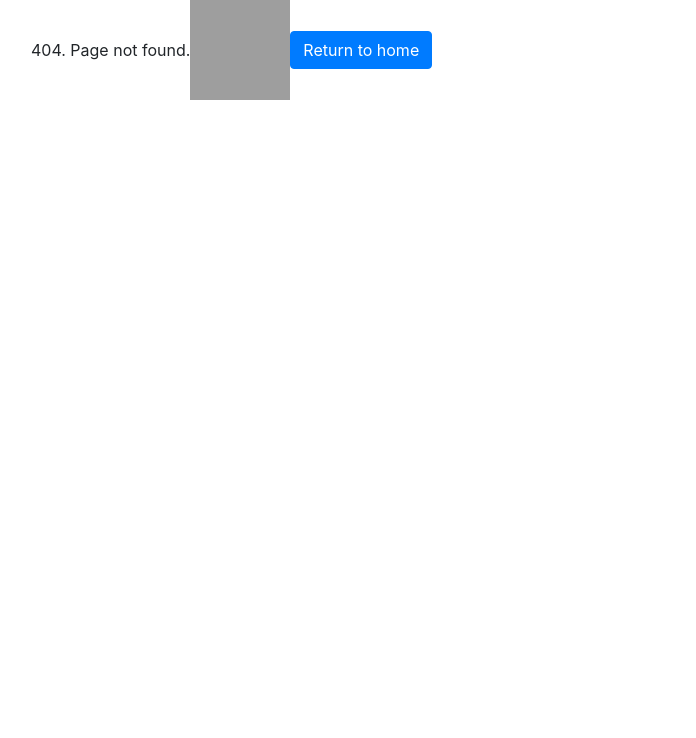
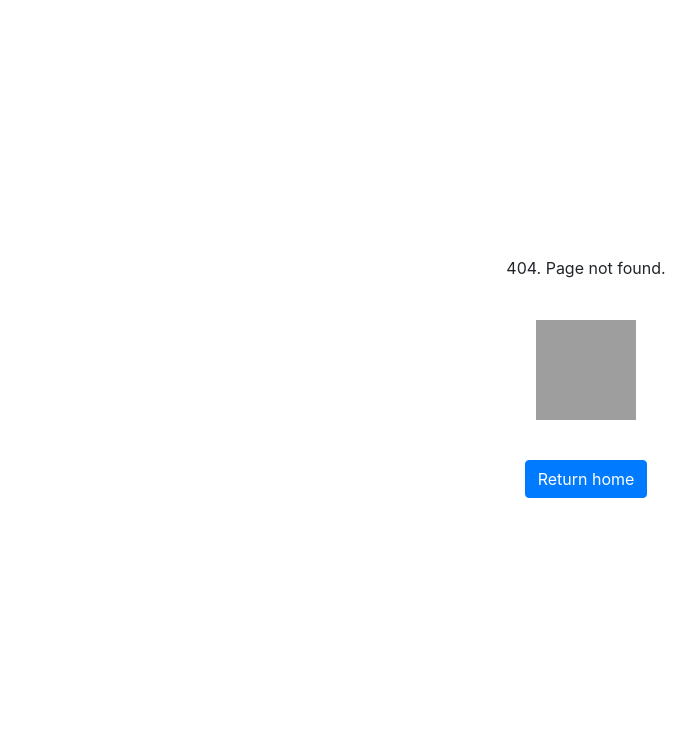
Before and after one commit to merny93/parrotify, a Flask app: template templates/404.html in a window 1280 px wide. Shown: the top 738 px of the page, without its empty margins (54-750 px from the left). Run offline with Flask 2, Linux system fonts and the light colour scheme; the template is opened without the code that fills it, so the values that code supplies are empty; some libraries are stand-ins or nearby versions; grey boxes are pictures that could not be loaded.

Commit message:
fixed 404 page

```diff
--- a/static/style.css
+++ b/static/style.css
@@ -111,8 +111,7 @@ label {
     height: 100%;
 }
 
-<<<<<<< HEAD
-.response-btn{
+/* .response-btn{
     margin-top: 425px;
     margin-left: 6px;
     margin-right: 6px;
@@ -122,8 +121,7 @@ label {
 
 #submit-button{
     margin-top: 250px;
-}
-=======
+} */
 
 #content-holder{
     height: 475px;
@@ -155,4 +153,3 @@ label {
       display: none;
     }
   }
->>>>>>> 70a6f32ca34c10fc97d654952417ef5b44182656
--- a/templates/404.html
+++ b/templates/404.html
@@ -8,28 +8,29 @@
     <link rel="stylesheet" type="text/css" href="{{ url_for('static', filename='style.css') }}">
     <style>
 
-        .center-horizontally{
-            display: inline;
+        .center{
+            margin:auto;
+            width: 50%;
             text-align: center;
+            margin-top:20%
         }
-        .container{
-            display: flex;
-            align-items:center;
+        .internal{
+            margin-top:40px;
         }
     </style>
 </head>
 
 <body>
 
-    <div class="container">
-        <div>
+    <div class="center">
+        <div class="internal">
             404. Page not found.
         </div>
-        <div>
+        <div class="internal">
             <img src=" {{url_for('static', filename='confusedparrot.gif')}}" height=100 width=100>
         </div>
-        <div>
-            <button class="btn btn-primary">Return to home</button>
+        <div class="internal">
+            <button onclick="window.location.href='/'" class="btn btn-primary">Return home</button>
         </div>
     </div>
 
--- a/templates/index.html
+++ b/templates/index.html
@@ -63,7 +63,7 @@
                             </div>
                         </a>
                         <div class="button-holder"style="bottom: -50px;">
-                            <button id="download-button" class="btn btn-secondary" onclick="resetform()">Parrotify another face!</button>
+                            <button id="download-button" class="btn btn-secondary" onclick="reset_click()">Parrotify another face!</button>
                         </div>
                     </div>
 
```
